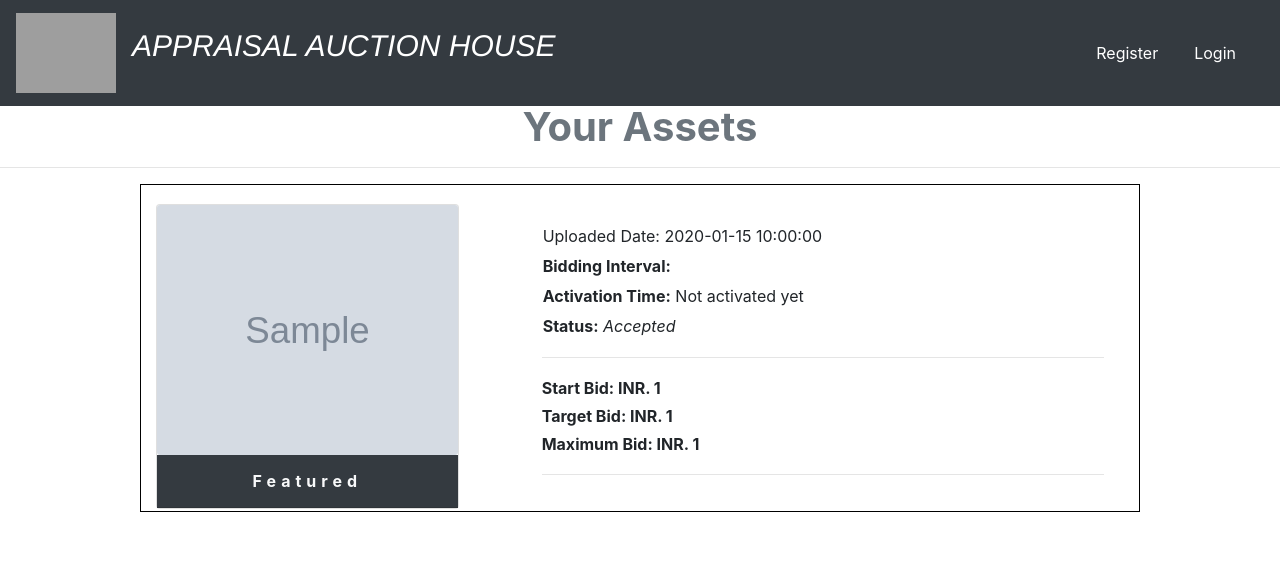
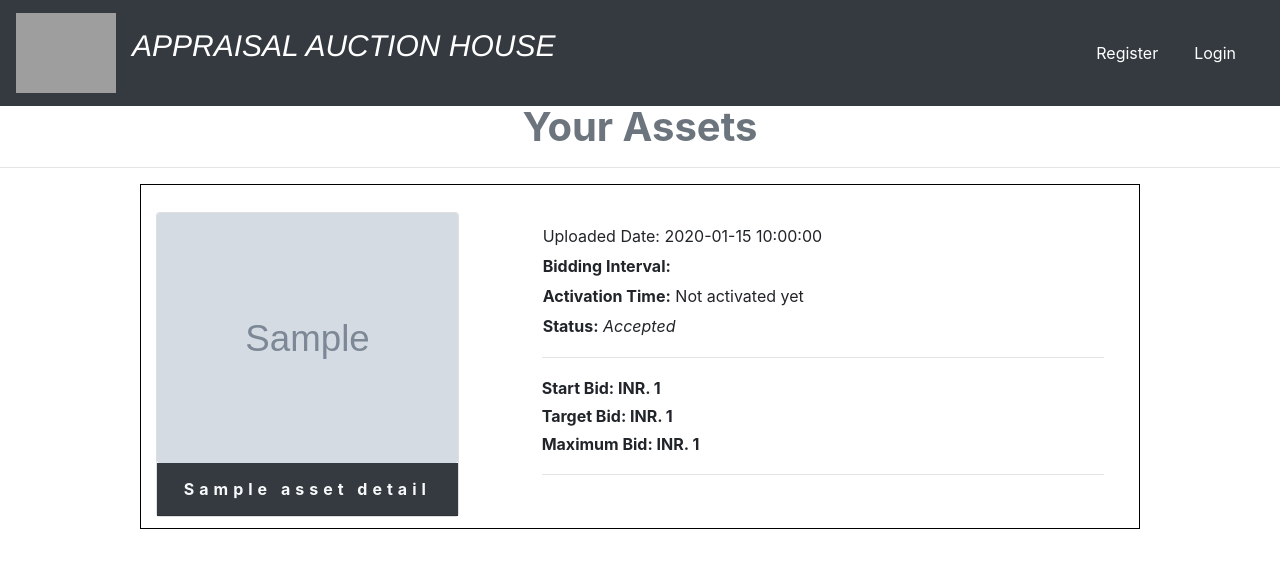
Before and after one commit to Varunkalra18/project, a Flask app: template templates/assets.html in a window 1280 px wide. Shown: the top 568 px of the page. Run offline with Flask 2, Linux system fonts and the light colour scheme; the template is opened without the code that fills it: most values are stand-ins (such as "Sample title", 1, 10 or a date in 2020); grey boxes marked "Sample" are stand-in pictures; some libraries are stand-ins or nearby versions; grey boxes are pictures that could not be loaded.

Commit message:
added previous thing

```diff
--- a/application.py
+++ b/application.py
@@ -166,7 +166,7 @@
 @login_required
 def getHistory() :
     asset_id = request.args.get('assetId')
-    rows = db.execute("SELECT U.Username, T.* FROM Transactions AS T INNER JOIN User AS U ON U.Id=T.SellerId AND T.AssetId=:assetId", assetId=asset_id)
+    rows = db.execute("SELECT U.Username, T.* FROM Transactions AS T INNER JOIN User AS U ON U.Id=T.BuyerId AND T.AssetId=:assetId", assetId=asset_id)
     print('This is bid history in backend : ', rows)
     return jsonify(rows)
 
--- a/templates/assets.html
+++ b/templates/assets.html
@@ -52,7 +52,7 @@
                 <div class="card mt-3 ">
                     <img src="{{item.Image}}" class="asset_img img-fluid card-img"/>
                     <div class="card-header bg-dark text-light text-center">
-                        <strong style="letter-spacing: 5px;">Featured</strong>
+                        <strong style="letter-spacing: 5px;">{{item.Name}}</strong>
                     </div>
                 </div>
             </div>
@@ -83,6 +83,8 @@
                             <button type="button" class="mt-2 btn btn-primary" value="edit">Edit</button>
                           {% endif %}
 
+                          <div class='row'>
+                            <div class='col-md-5 d-flex justify-content-around'>
                               {% if item.isActivated == 0 %}
                               <form action="/asset/activate" method="PUT">
                                 <input type='text' name='assetId' hidden value='{{item.Id}}' />
@@ -96,6 +98,8 @@
                               {% endif %}
                             {% endif %}
                             </div>
+                          </div>
+                        </div>
                     </p>
                 </div>
             </div>
```
Lines whose indentation alone changed are shown as unchanged.
